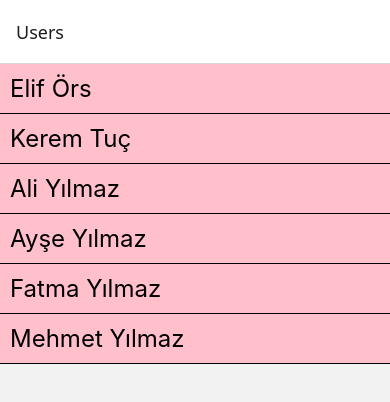
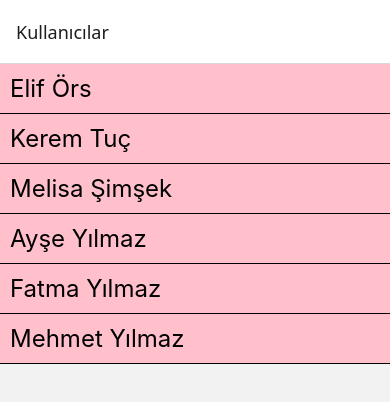
Before and after one commit to eliifors/ReactNative, a React Native app in the folder native-app/: screen /Users in a window 390 px wide. Shown: the top 402 px of the page. Built offline with nearby package versions, Linux system fonts and the light colour scheme.

Commit message:
add UserDetail screen and update navigation; modify UsersScreen to pass navigation prop to Item component

```diff
--- a/native-app/App.js
+++ b/native-app/App.js
@@ -6,6 +6,7 @@
 //screens
 import HomeScreen from "./src/screens/Home";
 import UsersScreen from "./src/screens/Users";
+import UserDetail from "./src/screens/UserDetail";
 
 const Stack = createNativeStackNavigator();
 
@@ -13,11 +14,22 @@
   return (
     <NavigationContainer>
       <Stack.Navigator initialRouteName="Users">
-        <Stack.Screen name="Home" component={HomeScreen} options={"Anasayfa"} />
+        <Stack.Screen
+          name="Home"
+          component={HomeScreen}
+          options={{ title: "Anasayfa" }}
+        />
+
         <Stack.Screen
           name="Users"
           component={UsersScreen}
-          options={"Kullanıcılar"}
+          options={{ title: "Kullanıcılar" }}
+        />
+
+        <Stack.Screen
+          name="UserDetail"
+          component={UserDetail}
+          options={({ route }) => ({ title: route.params.name })}
         />
       </Stack.Navigator>
     </NavigationContainer>
--- /dev/null
+++ b/native-app/src/screens/UserDetail/index.js
@@ -0,0 +1,21 @@
+import { View, Text, StyleSheet } from "react-native";
+import React from "react";
+
+const UserDetail = ({ route }) => {
+  const data = route.params;
+  return (
+    <View>
+      <Text style={styles.text}>UserDetail</Text>
+      <Text style={styles.text}>{JSON.stringify(data, null, 2)}</Text>
+    </View>
+  );
+};
+
+const styles = StyleSheet.create({
+  text: {
+    fontSize: 24,
+    padding: 10,
+  },
+});
+
+export default UserDetail;
--- a/native-app/src/screens/Users/index.js
+++ b/native-app/src/screens/Users/index.js
@@ -15,8 +15,8 @@
   },
   {
     id: 3,
-    name: "Ali",
-    surname: "Yılmaz",
+    name: "Melisa",
+    surname: "Şimşek",
   },
   {
     id: 4,
@@ -41,7 +41,7 @@
       <FlatList
         data={data}
         keyExtractor={(item) => item.id}
-        renderItem={({ item }) => <Item item={item} />}
+        renderItem={({ item }) => <Item item={item} navigation={navigation} />}
       />
     </View>
   );
--- a/native-app/src/screens/Users/item.js
+++ b/native-app/src/screens/Users/item.js
@@ -1,10 +1,12 @@
 import { View, Text, StyleSheet, TouchableOpacity } from "react-native";
 import React from "react";
+import { useNavigation } from "@react-navigation/native";
 
 const Item = ({ item }) => {
+  const navigation = useNavigation();
   return (
     <View style={styles.container}>
-      <TouchableOpacity>
+      <TouchableOpacity onPress={() => navigation.navigate("UserDetail", item)}>
         <Text style={styles.text}>
           {item.name} {item.surname}
         </Text>
```
